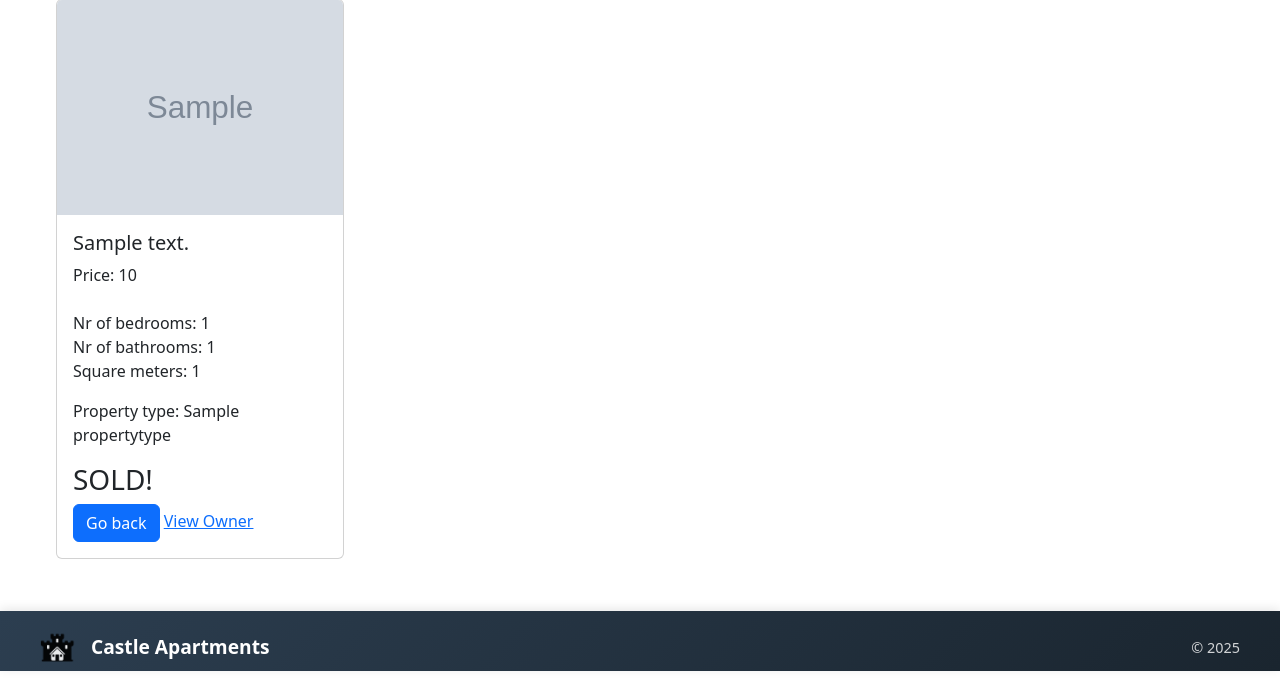
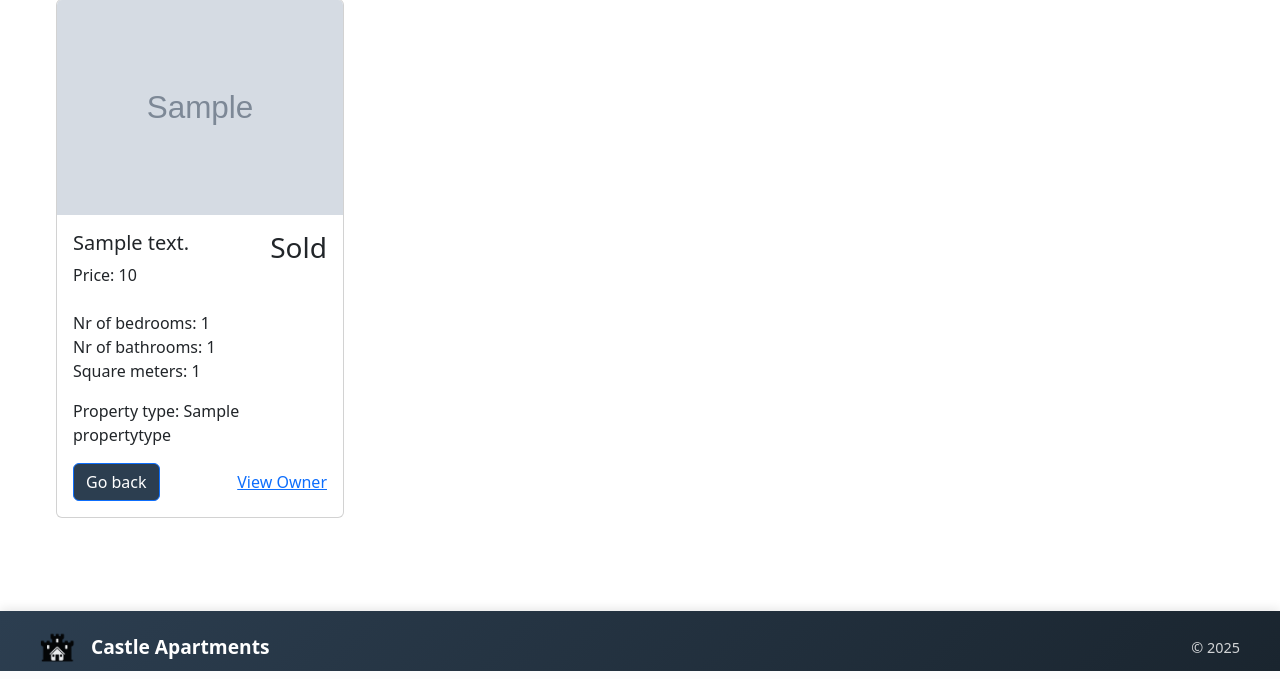
Before and after one commit to kristjansteinarsson/T-220-VLN2_Group-27, a Django app: page /property/1/ in a window 1280 px wide. Shown: the part 129-808 px from the top of the page. Run offline with Django 5.2, Linux system fonts and the light colour scheme; tables that the repository leaves empty hold one stand-in row (values such as "Sample post"); grey boxes marked "Sample" are stand-in pictures; some libraries are stand-ins or nearby versions.

Commit message:
UPDATE :: i do so much yet nothing is shown

```diff
--- a/castle_project/templates/property/_single_property.html
+++ b/castle_project/templates/property/_single_property.html
@@ -1,3 +1,4 @@
+<div class="center-container">
     <div class="card" style="width: 18rem;">
         {% if is_detail %}
             {% for image in property.propertyimage_set.all %}
@@ -18,9 +19,18 @@
         {% endif %}
 
         <div class="card-body">
+            <div style="display: flex; justify-content: space-between;">
+                <div>
                     <h5 class="card-title">{{ property.address }}</h5>
-        <div>
                     <p class="card-text">Price: {{ property.price }}</p>
+                </div>
+
+                {% if property.sold %}
+                    <div class="property-category"><h3>Sold</h3></div>
+                {% else %}
+                    <div class="property-category"><h3>Available</h3></div>
+
+                {% endif %}
             </div>
             <br>
             <div>
@@ -30,17 +40,16 @@
             <p class="card-text">Square meters: {{ property.square_meters }}</p>
             <p class="card-text">Property type: {{ property.property_type }}</p>
 
-        {% if property.sold %}
-            <div class="property-category"><h3>SOLD!</h3></div>
-        {% endif %}
 
             {% if is_detail %}
-            <a href="javascript:history.back()" class="btn btn-primary">Go back</a>
+                <div style="display: flex; justify-content: space-between; align-items: center;">
+                <a style="background-color: #2c3e50;" href="javascript:history.back()" class="btn btn-primary">Go back</a>
                 {% if property.user %}
                     <a href="{% url 'user-by-id' property.user.id %}">View Owner</a>
                 {% else %}
                     <p><em>No owner assigned.</em></p>
                 {% endif %}
+                </div>
             {% else %}
                 <a href="{% url 'property-by-id' property.id %}" class="btn btn-primary">View</a>
             {% endif %}
@@ -54,3 +63,4 @@
 
         </div>
     </div>
+</div>
```
Also changed, not shown: castle_project/static/css/offer.css (+4 -18 lines). Lines whose indentation alone changed are shown as unchanged.
